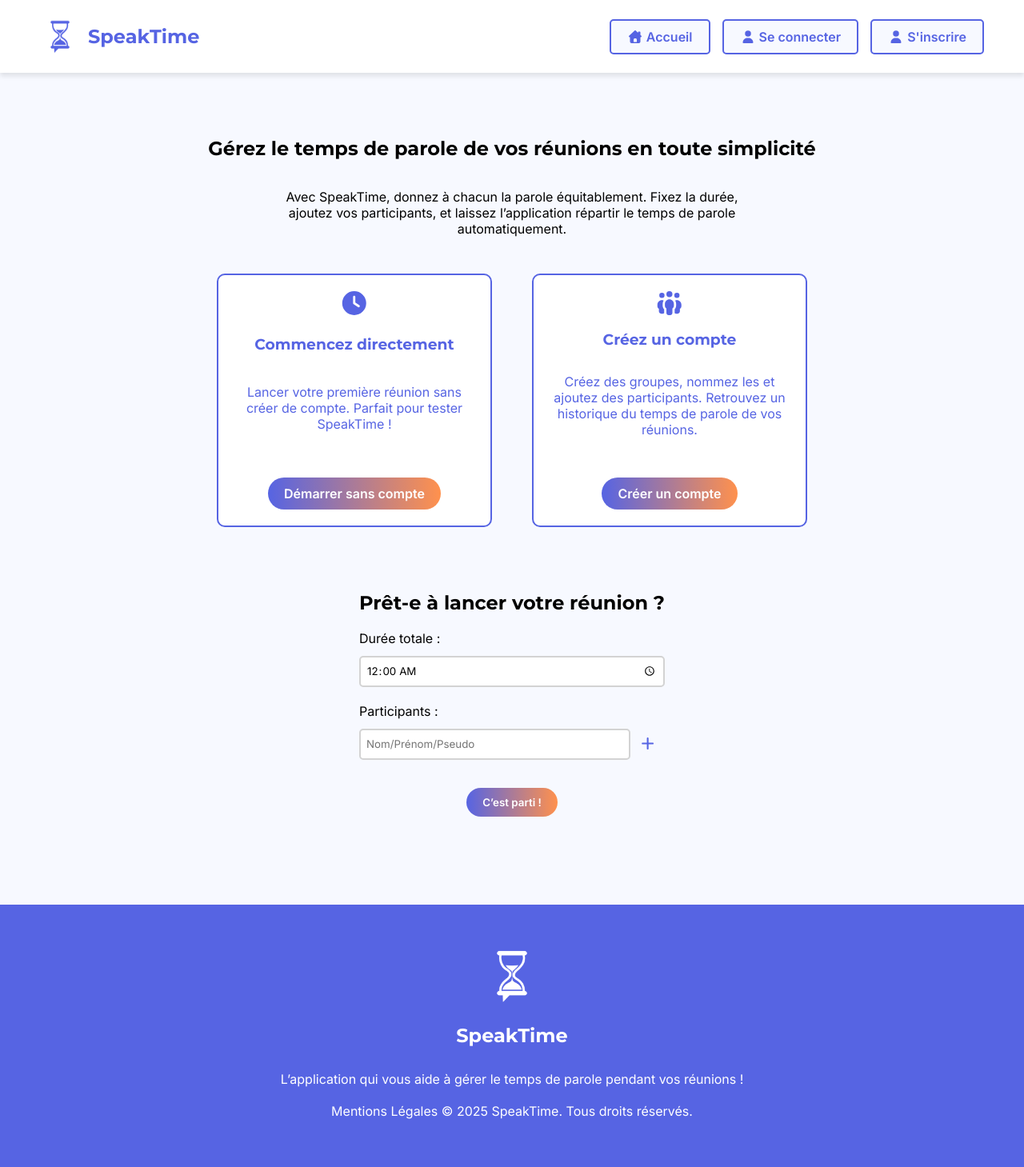
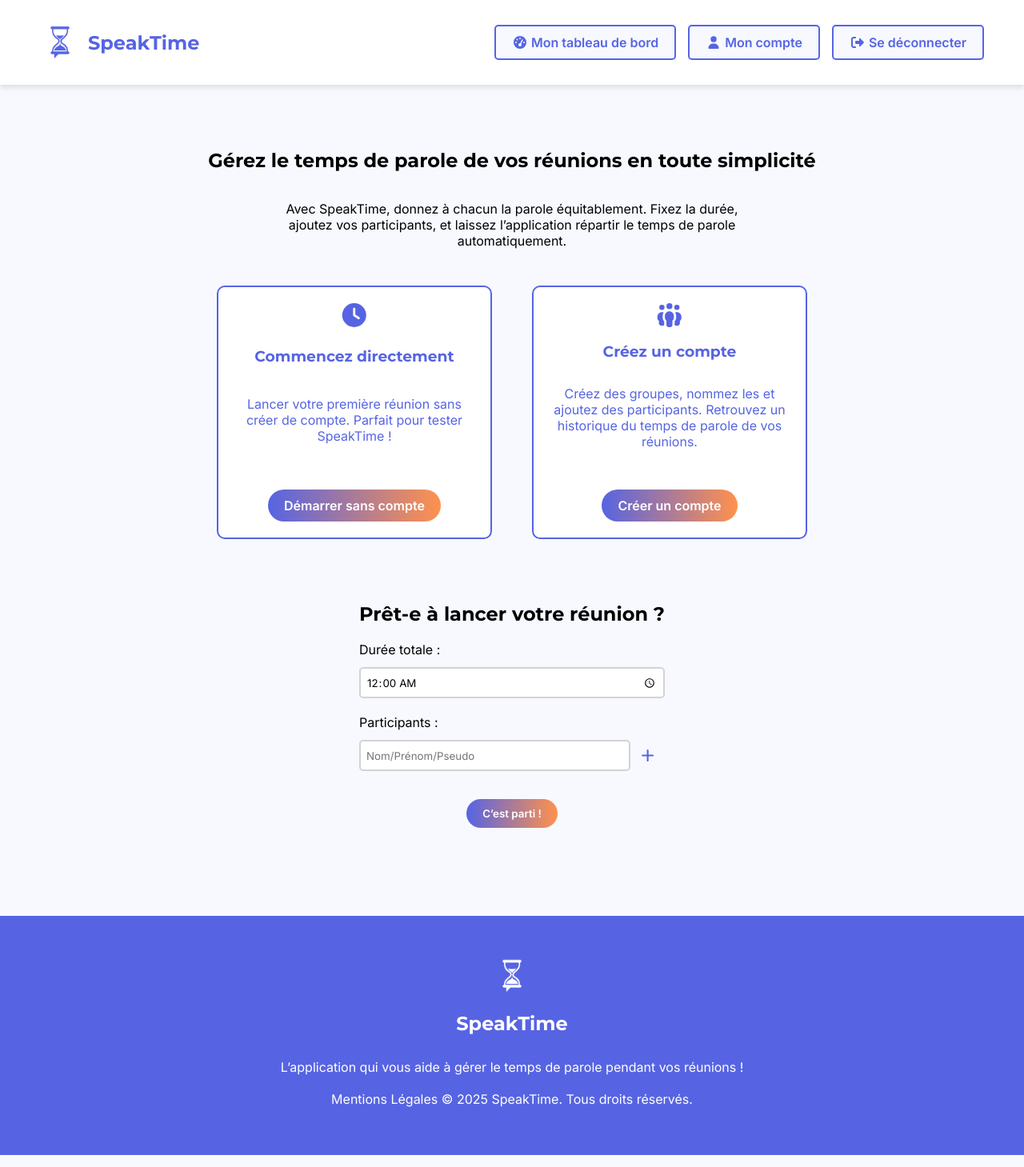
Before and after one commit to SandraPautonnier/SpeakTime, a React (Vite) app: page / in a window 1280 px wide. Shown: the whole page at 80% size. Built offline with nearby package versions, Linux system fonts and the light colour scheme; sample sign-in values are in the browser's storage.

Commit message:
update navbar if connected or no connected

```diff
--- a/src/components/Navbar.jsx
+++ b/src/components/Navbar.jsx
@@ -2,14 +2,24 @@ import Logo from "../assets/Logo_SpeakTime.png";
 import { useState, useEffect, useRef } from "react";
 import { useNavigate, Link  } from 'react-router-dom';
 import { FontAwesomeIcon } from '@fortawesome/react-fontawesome';
-import { faHouseChimney, faUser } from '@fortawesome/free-solid-svg-icons';
+import { faHouseChimney, faUser, faRightFromBracket, faTachometerAlt } from '@fortawesome/free-solid-svg-icons';
+import useAuthStore from "../store/useAuthStore.jsx";
 
 const Navbar = () => {
   const [menuOpen, setMenuOpen] = useState(false);
   const navRef = useRef(null);
+  const navigate = useNavigate();
+
+  const { user, logout } = useAuthStore();
 
   const toggleMenu = () => {
     setMenuOpen(!menuOpen);
+  };
+
+  const handleLogout = () => {
+    logout(); // déconnecte l'utilisateur
+    setMenuOpen(false);
+    navigate('/'); // redirection vers l'accueil après déconnexion
   };
 
   useEffect(() => {
@@ -47,9 +57,45 @@ const Navbar = () => {
           </div>
           {/* Menu de navigation */}
           <ul className={`nav-container ${menuOpen ? "open" : ""}`}>
-            <li><Link className="nav-link" to="/" onClick={() => setMenuOpen(false)}><FontAwesomeIcon icon={faHouseChimney} /> Accueil</Link></li>
-            <li><Link className="nav-link" to="/login" onClick={() => setMenuOpen(false)}><FontAwesomeIcon icon={faUser} /> Se connecter</Link></li>
-            <li><Link className="nav-link" to="/register" onClick={() => setMenuOpen(false)}><FontAwesomeIcon icon={faUser} /> S'inscrire</Link></li>
+            {!user ? (
+              // Menu si non connecté
+              <>
+                <li>
+                  <Link className="nav-link" to="/" onClick={() => setMenuOpen(false)}>
+                    <FontAwesomeIcon icon={faHouseChimney} /> Accueil
+                  </Link>
+                </li>
+                <li>
+                  <Link className="nav-link" to="/login" onClick={() => setMenuOpen(false)}>
+                    <FontAwesomeIcon icon={faUser} /> Se connecter
+                  </Link>
+                </li>
+                <li>
+                  <Link className="nav-link" to="/register" onClick={() => setMenuOpen(false)}>
+                    <FontAwesomeIcon icon={faUser} /> S'inscrire
+                  </Link>
+                </li>
+              </>
+            ) : (
+              // Menu si connecté
+              <>
+                <li>
+                  <Link className="nav-link" to="/dashboard" onClick={() => setMenuOpen(false)}>
+                    <FontAwesomeIcon icon={faTachometerAlt} /> Mon tableau de bord
+                  </Link>
+                </li>
+                <li>
+                  <Link className="nav-link" to="/account" onClick={() => setMenuOpen(false)}>
+                    <FontAwesomeIcon icon={faUser} /> Mon compte
+                  </Link>
+                </li>
+                <li>
+                  <button className="nav-link btn-logout" onClick={handleLogout}>
+                    <FontAwesomeIcon icon={faRightFromBracket} /> Se déconnecter
+                  </button>
+                </li>
+              </>
+            )}
           </ul>
         </nav>
       </div>
--- a/src/pages/Login.jsx
+++ b/src/pages/Login.jsx
@@ -45,7 +45,7 @@ function Login() {
     }
 
     try {
-      const success = await login(formData); // login doit renvoyer true/false
+      const success = await login(formData);
 
       if (success) {
         setSuccessMessage("Connexion réussie 🎉 Bienvenue !");
--- a/src/sass/layout/footer.scss
+++ b/src/sass/layout/footer.scss
@@ -10,7 +10,7 @@ footer {
     padding: 50px 0;
     margin-top: 50px;
     img {
-        max-width: 80px;
+        max-width: 50px;
         filter: invert(80%) sepia(0) saturate(100%) hue-rotate(-100deg) brightness(200%) contrast(200%);
     }
     p {
--- a/src/sass/layout/navbar.scss
+++ b/src/sass/layout/navbar.scss
@@ -66,6 +66,7 @@ header {
                 }
 
             }
+
             @media (max-width: 768px) {
             flex-direction: column;
             border: 2px solid $primary-color;
@@ -132,3 +133,10 @@ header {
         top: 50px;
     }
 }
+
+.btn-logout {
+    font-size: 16px;
+    @media (max-width: 992px) {
+        font-size: small;
+    }
+}
--- a/src/style.css
+++ b/src/style.css
@@ -182,6 +182,15 @@ header nav .nav-container .nav-link:disabled {
     top: 50px;
   }
 }
+.btn-logout {
+  font-size: 16px;
+}
+@media (max-width: 992px) {
+  .btn-logout {
+    font-size: small;
+  }
+}
+
 footer {
   background-color: #5664E3;
   color: white;
@@ -195,7 +204,7 @@ footer {
   margin-top: 50px;
 }
 footer img {
-  max-width: 80px;
+  max-width: 50px;
   filter: invert(80%) sepia(0) saturate(100%) hue-rotate(-100deg) brightness(200%) contrast(200%);
 }
 footer p {
```
Also changed, not shown: 1 other file (tests, documents, lock files or other folders).
